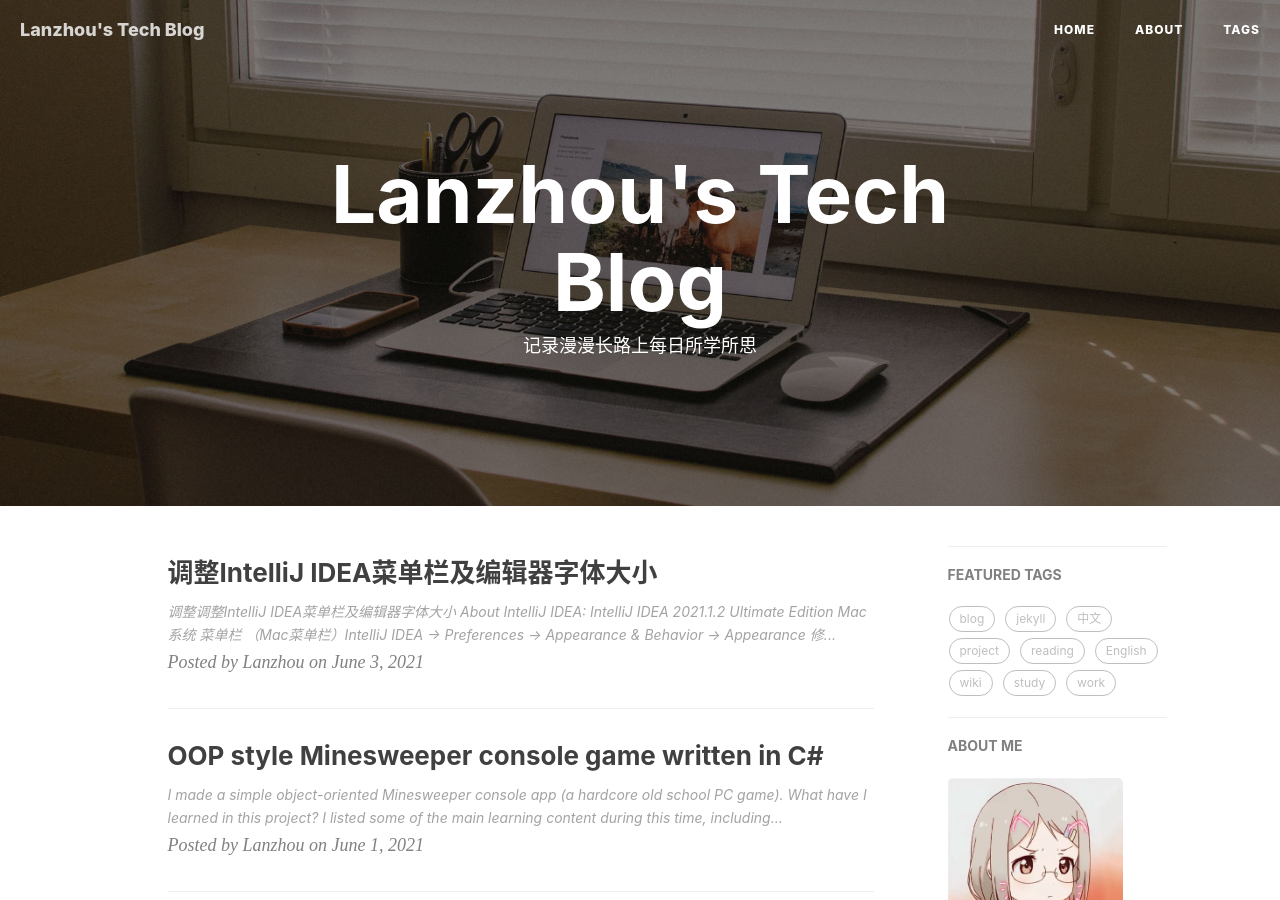
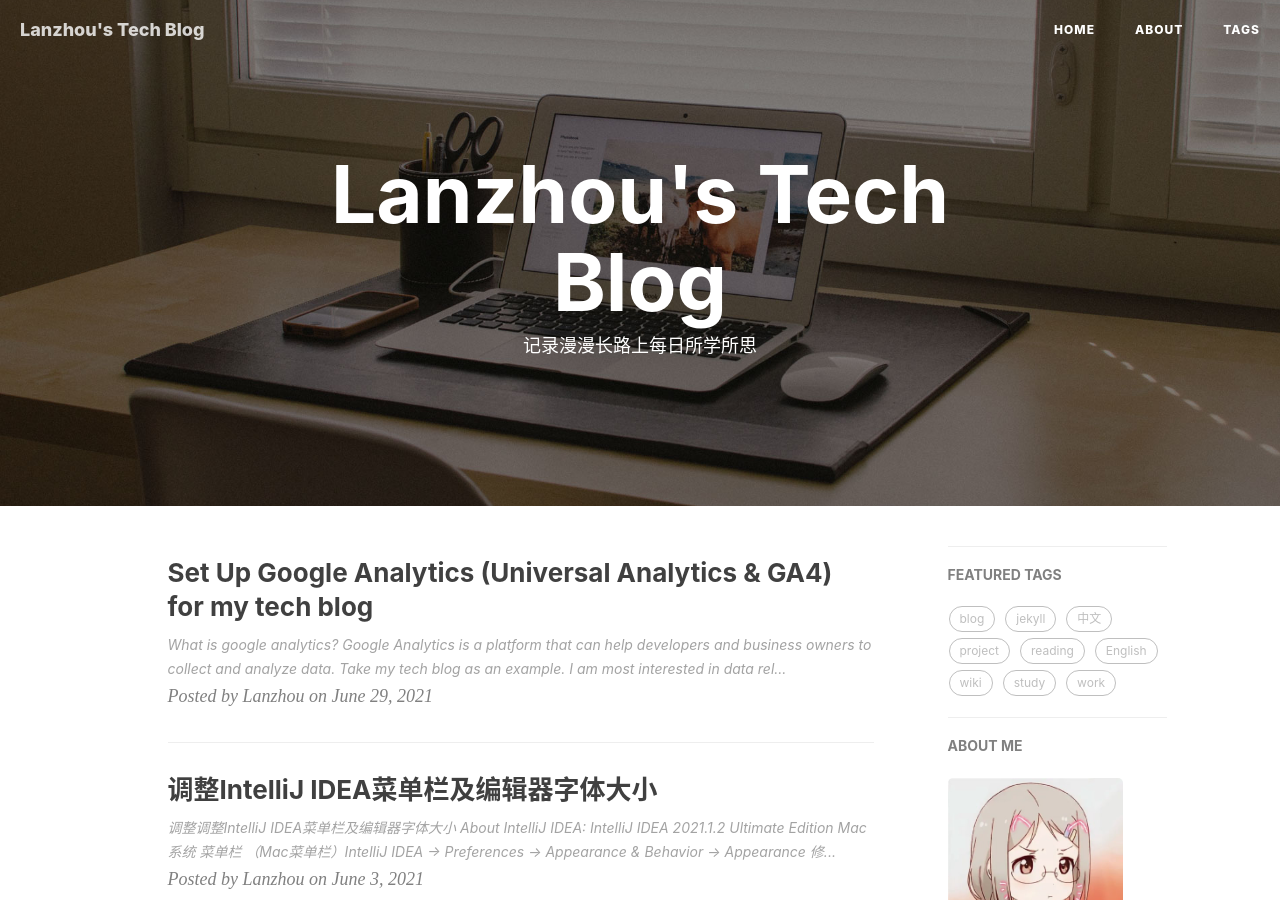
Before and after one commit to Lanzhou-J/Lanzhou-J.github.io, a Jekyll site: the page built from index.html, in a window 1280 px wide and 900 px high. Built offline with Jekyll 4.4.1, drawn with Linux system fonts in a browser that asks for light colours; nearby versions of some CDN libraries; the list of posts is cut into pages by our own code; comment, search, counter and statistics services are not loaded; some of the changed text lies outside the part shown.

Commit message:
add google analytics article

```diff
--- /dev/null
+++ b/_posts/2021-06-29-Set-Google-Analytics-for-blog.md
@@ -0,0 +1,33 @@
+---
+title: Set Up Google Analytics (Universal Analytics & GA4) for my tech blog
+layout: post
+subtitle: null
+date: '2021-06-29 20:04:00'
+author: Lanzhou
+header-img: img/post-bg-unix-linux.jpg
+tags:
+- blog
+- data
+- google
+---
+
+### What is google analytics?
+
+Google Analytics is a platform that can help developers and business owners to collect and analyze data. Take my tech blog as an example. I am most interested in data related to:
+
+- Which article has the highest click-through rate?
+- People in which area are most interested in my article?
+- Which page did my readers spend most time on?
+
+For business owners running online business, the data that they are interested in might be:
+
+- Which product page gets the most clicks?
+- Which is the best selling product?
+- Which is the most popular referral site of the online store?
+
+All these data can be collected through Google Analytics, and generate reports for display.
+
+### Why choose google analytics?
+
+Because it is free!
+Google offers both free and paid version of Google Analytics. Small businesses (or my tech blog) can choose the service without paying any recurring fee. But if users want more advanced services, they need to choose premium version Google Analytics 360.
```
Also changed, not shown: _posts/2021-06-03-IntelliJIDEA-font copy.md (renamed from _posts/2021-06-03-IntelliJIDEA-font.md, +1 -0 lines).
